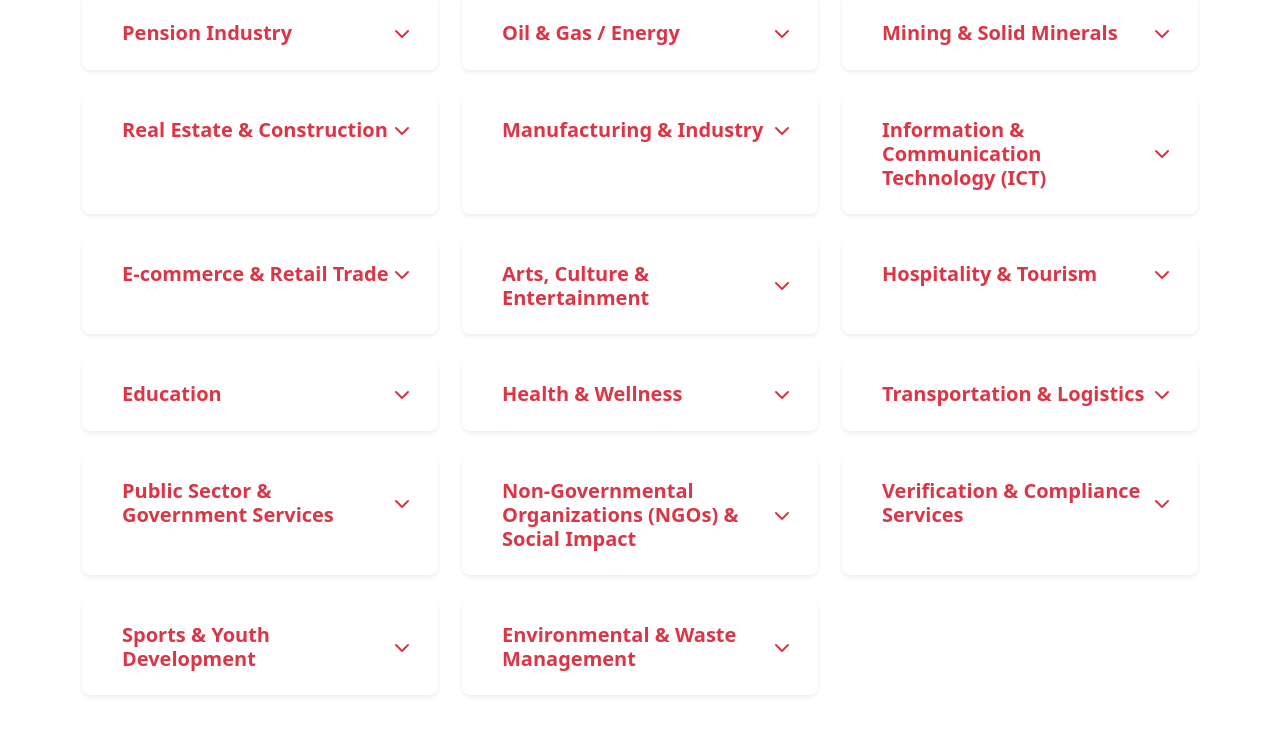
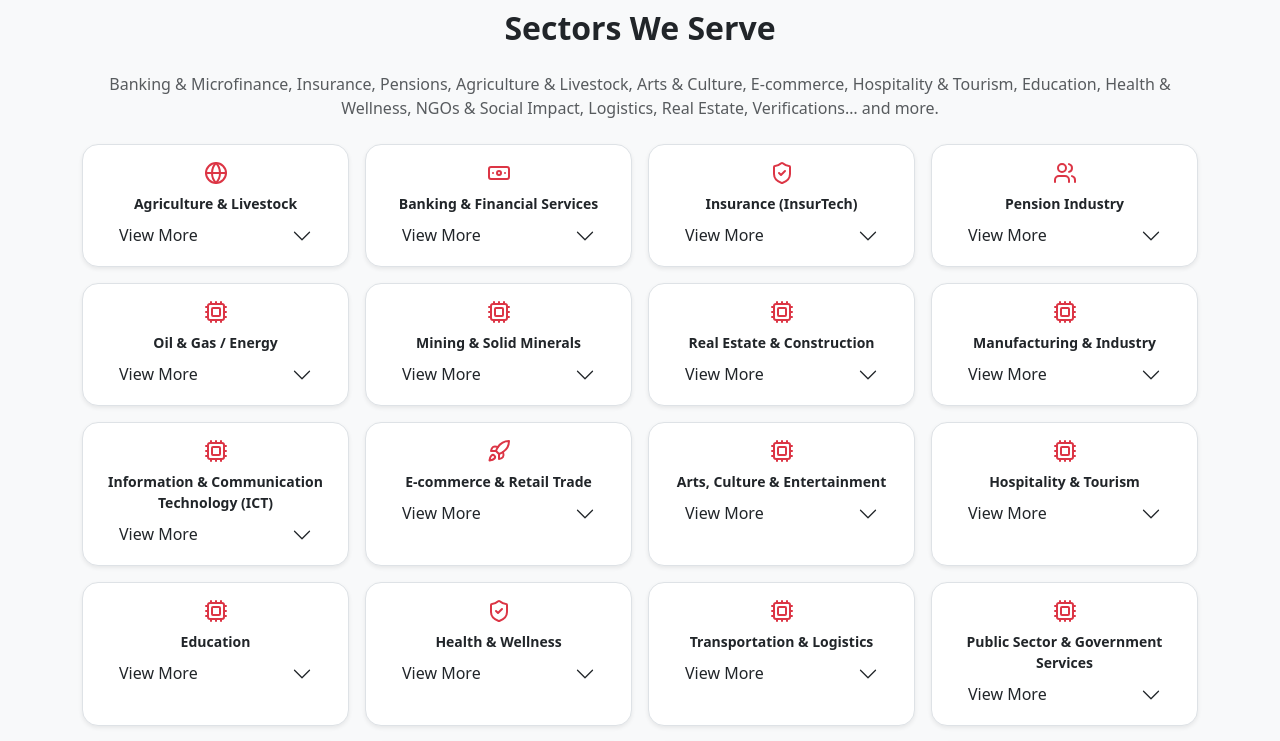
Before and after one commit to abrahamisaiah129/ddsa, a React (Vite) app in the folder ddsa-general/: page / in a window 1280 px wide. Shown: the part 1780-2521 px from the top of the page. Built offline with nearby package versions, Linux system fonts and the light colour scheme.

Commit message:
cleaned the ui  for sector componenent

```diff
--- a/ddsa-general/src/pages/Home.jsx
+++ b/ddsa-general/src/pages/Home.jsx
@@ -1,150 +1,21 @@
 // eslint-disable-next-line no-unused-vars
-import { motion, AnimatePresence } from "framer-motion";
-import { ArrowRight, ShieldCheck, Users, Rocket, ChevronDown } from "lucide-react";
-import { useState } from "react";
+import { motion } from "framer-motion";
+import { ArrowRight, ShieldCheck, Users, Rocket, Cpu, Globe, Banknote } from "lucide-react";
 import imgHero from '../assets/Team work-pana.svg'
 import imgSection from '../assets/About us page-pana.svg'
 import techImg from "../assets/Digital transformation-pana.svg"
  import why from "../assets/Shrug-pana.svg"
  import img1 from  "../assets/Team work-pana.svg";
-import img2 from  "../assets/Creative team-pana.svg";
-import img3 from  "../assets/Partnership-pana.svg";
+ import img2 from "../assets/Creative team-pana.svg";
+import img3 from "../assets/Partnership-pana.svg";
+import SectorsOverview from "./sectorOverview";
 
-// hero images
+// https://storyset.com/illustration/team-work/pana
 const heroImg = imgHero;
 const sectionImg = imgSection;
-
-/** ======= SECTORS (FULL LIST WITH SUB-CATEGORIES) ======= */
-const sectors = [
-  {
-    id: 1,
-    name: "Agriculture & Livestock",
-    icon: "fas fa-tractor",
-    items: ["Crop farming", "Animal husbandry", "Fisheries & aquaculture", "Agro-processing"]
-  },
-  {
-    id: 2,
-    name: "Banking & Financial Services",
-    icon: "fas fa-university",
-    items: ["Commercial banks", "Microfinance banks", "Fintech & mobile money", "Capital markets"]
-  },
-  {
-    id: 3,
-    name: "Insurance (Insurtech)",
-    icon: "fas fa-shield-alt",
-    items: ["Life insurance", "General insurance", "Health insurance", "Micro-insurance"]
-  },
-  {
-    id: 4,
-    name: "Pension Industry",
-    icon: "fas fa-piggy-bank",
-    items: ["Pension Fund Administrators (PFAs)", "Pension Fund Custodians (PFCs)", "Retirement Savings Accounts (RSA)"]
-  },
-  {
-    id: 5,
-    name: "Oil & Gas / Energy",
-    icon: "fas fa-oil-can",
-    items: ["Upstream (exploration & production)", "Midstream (processing, transport)", "Downstream (distribution & marketing)", "Renewable energy & power generation"]
-  },
-  {
-    id: 6,
-    name: "Mining & Solid Minerals",
-    icon: "fas fa-gem",
-    items: ["Gold, coal, limestone, bitumen, iron ore, etc."]
-  },
-  {
-    id: 7,
-    name: "Real Estate & Construction",
-    icon: "fas fa-building",
-    items: ["Property development", "Housing", "Infrastructure construction", "Facility management"]
-  },
-  {
-    id: 8,
-    name: "Manufacturing & Industry",
-    icon: "fas fa-industry",
-    items: ["Cement, steel, and building materials", "Food & beverages", "Textiles, leather, and apparel", "Consumer goods"]
-  },
-  {
-    id: 9,
-    name: "Information & Communication Technology (ICT)",
-    icon: "fas fa-laptop-code",
-    items: ["Telecoms", "Software & app development", "Data services", "Digital platforms"]
-  },
-  {
-    id: 10,
-    name: "E-commerce & Retail Trade",
-    icon: "fas fa-shopping-cart",
-    items: ["Online marketplaces", "Wholesale & retail distribution"]
-  },
-  {
-    id: 11,
-    name: "Arts, Culture & Entertainment",
-    icon: "fas fa-film",
-    items: ["Nollywood (film)", "Music", "Theatre, fashion, cultural tourism"]
-  },
-  {
-    id: 12,
-    name: "Hospitality & Tourism",
-    icon: "fas fa-hotel",
-    items: ["Hotels, restaurants, resorts", "Domestic & international tourism"]
-  },
-  {
-    id: 13,
-    name: "Education",
-    icon: "fas fa-graduation-cap",
-    items: ["Basic, secondary, tertiary", "EdTech (digital learning platforms)", "Vocational & skills training"]
-  },
-  {
-    id: 14,
-    name: "Health & Wellness",
-    icon: "fas fa-heartbeat",
-    items: ["Hospitals, clinics", "Pharmaceuticals & biotech", "Telemedicine", "Health insurance"]
-  },
-  {
-    id: 15,
-    name: "Transportation & Logistics",
-    icon: "fas fa-truck",
-    items: ["Road, rail, air, maritime", "Delivery services", "Supply chain & warehousing"]
-  },
-  {
-    id: 16,
-    name: "Public Sector & Government Services",
-    icon: "fas fa-landmark",
-    items: ["Civil service", "Security & defense", "Public administration"]
-  },
-  {
-    id: 17,
-    name: "Non-Governmental Organizations (NGOs) & Social Impact",
-    icon: "fas fa-handshake-angle",
-    items: ["Humanitarian services", "Development projects", "Non-profits & donor agencies"]
-  },
-  {
-    id: 18,
-    name: "Verification & Compliance Services",
-    icon: "fas fa-id-card",
-    items: ["KYC (BVN/NIN)", "Utility/address verification", "Employment/asset verification", "Corporate records (CAC)"]
-  },
-  {
-    id: 19,
-    name: "Sports & Youth Development",
-    icon: "fas fa-futbol",
-    items: ["Football, athletics", "Sports academies & events"]
-  },
-  {
-    id: 20,
-    name: "Environmental & Waste Management",
-    icon: "fas fa-recycle",
-    items: ["Recycling", "Sanitation services", "Renewable energy"]
-  },
-];
+// the new linkhttps://storyset.com/illustration/team-work/pana
 
 export default function Home() {
-  const [openSector, setOpenSector] = useState(null);
-
-  const toggleSector = (id) => {
-    setOpenSector(openSector === id ? null : id);
-  };
-
   return (
     <>
       {/* HERO */}
@@ -161,13 +32,31 @@ export default function Home() {
                 Direct Digital Sales Agent
               </motion.h1>
               <motion.h2
-                className="h3 fw-bold border-start border-danger mt-2 lead text-dark mt-2 border-start border-4 ps-3"
+                className="h3 fw-bold border-start border-danger mt-2 lead  text-dark mt-2 border-start border-4  ps-3"
                 initial={{ y: 30, opacity: 0 }}
                 animate={{ y: 0, opacity: 1 }}
                 transition={{ delay: 0.1, duration: 0.6 }}
               >
                 All-Sector Agent Network System
               </motion.h2>
+              {/* <motion.p
+                className="lead fw-bold text-dark mt-2 border-start border-4  ps-3"
+                initial={{ y: 30, opacity: 0 }}
+                animate={{ y: 0, opacity: 1 }}
+                transition={{ delay: 0.2, duration: 0.6 }}
+              >
+                All Sectors. Many Agents. One Dashboard.
+              </motion.p> */}
+
+              {/* <motion.p
+                className="mt-3 text-muted"
+                initial={{ y: 20, opacity: 0 }}
+                animate={{ y: 0, opacity: 1 }}
+                transition={{ delay: 0.3 }}
+              >
+                Empowering People. Driving Growth. Creating Jobs.<br/>
+                Vision: <strong>50M jobs in Nigeria</strong> & <strong>350M in Africa</strong> in 5 years.
+              </motion.p> */}
 
               <motion.div
                 className="d-flex gap-2 mt-3"
@@ -175,9 +64,12 @@ export default function Home() {
                 animate={{ opacity: 1 }}
                 transition={{ delay: 0.4 }}
               >
+                {/* <a href="/signup" className="btn btn-danger btn-lg"> */}
                 <a href="*" className="btn btn-danger btn-lg">
                   Become an Agent <ArrowRight size={18} className="ms-1" />
                               </a>
+
+                {/* <a href="/partners" className="btn btn-outline-danger btn-lg"></a> */}
                 <a href="*" className="btn btn-outline-danger btn-lg">
                   Partner with Us
                 </a>
@@ -200,6 +92,26 @@ export default function Home() {
             </div>
           </div>
         </div>
+      </section>
+
+      {/* ADDITIONAL VISUAL BREAK */}
+      <section className="py-5">
+        {/* ADD THIS STYLISH LINE HERE */}
+        <div className="container">
+          <div className="bg-danger rounded-pill my-5 mx-auto" style={{ height: "4px", maxWidth: "100px" }}></div>
+        </div>
+
+          {/* <div className="container text-center">
+          <motion.img
+            src="https://images.unsplash.com/photo-1522202176988-66273c2fd55f?q=80&w=1600&auto=format&fit=crop"
+            alt="DDSA Professional Network"
+            className="rounded-4 shadow-lg w-75"
+            initial={{ scale: 0.9, opacity: 0 }}
+            whileInView={{ scale: 1, opacity: 1 }}
+            transition={{ duration: 0.6 }}
+            viewport={{ once: true }}
+          />
+        </div> */}
       </section>
 
       {/* ABOUT */}
@@ -238,7 +150,7 @@ export default function Home() {
             ].map((c, i) => (
               <div key={i} className="col-md-4">
                 <motion.div
-                  className="card h-100 border-0 shadow-sm rounded-4"
+                  className="card h-100 border-0 shadow-sm hover-lift rounded-4"
                   initial={{ y: 20, opacity: 0 }}
                   whileInView={{ y: 0, opacity: 1 }}
                   viewport={{ once: true, amount: 0.3 }}
@@ -257,60 +169,170 @@ export default function Home() {
         </div>
       </section>
 
-      {/* SECTORS (COLLAPSIBLE) */}
-      <section id="sectors" className="py-5 bg-white">
+      {/* SECTORS */}
+     <section id="sectors" className="py-5 bg-light">
   <div className="container">
-          <h2 className="text-center mb-4 fw-bold text-danger">Our Sectors</h2>
+    <h2 className="fw-bold text-center mb-4">Sectors We Serve</h2>
+    <p className="text-center text-muted mb-4">
+      Banking & Microfinance, Insurance, Pensions, Agriculture & Livestock, Arts & Culture, E-commerce,
+      Hospitality & Tourism, Education, Health & Wellness, NGOs & Social Impact, Logistics, Real Estate,
+      Verifications… and more.
+    </p>
 
-          <div className="row g-4">
-            {sectors.map((sector, index) => (
+    <div className="row g-3 text-center">
+      {[
+        {
+          label: "Agriculture & Livestock",
+          icon: <Globe />,
+          items: ["Crop farming", "Animal husbandry", "Fisheries & aquaculture", "Agro-processing"],
+        },
+        {
+          label: "Banking & Financial Services",
+          icon: <Banknote />,
+          items: ["Commercial banks", "Microfinance banks", "Fintech & mobile money", "Capital markets"],
+        },
+        {
+          label: "Insurance (InsurTech)",
+          icon: <ShieldCheck />,
+          items: ["Life insurance", "General insurance", "Health insurance", "Micro-insurance"],
+        },
+        {
+          label: "Pension Industry",
+          icon: <Users />,
+          items: ["Pension Fund Administrators (PFAs)", "Pension Fund Custodians (PFCs)", "Retirement Savings Accounts (RSA)"],
+        },
+        {
+          label: "Oil & Gas / Energy",
+          icon: <Cpu />,
+          items: ["Upstream (exploration & production)", "Midstream (processing, transport)", "Downstream (distribution & marketing)", "Renewable energy & power generation"],
+        },
+        {
+          label: "Mining & Solid Minerals",
+          icon: <Cpu />,
+          items: ["Gold, coal, limestone, bitumen, iron ore, etc."],
+        },
+        {
+          label: "Real Estate & Construction",
+          icon: <Cpu />,
+          items: ["Property development", "Housing", "Infrastructure construction", "Facility management"],
+        },
+        {
+          label: "Manufacturing & Industry",
+          icon: <Cpu />,
+          items: ["Cement, steel, and building materials", "Food & beverages", "Textiles, leather, and apparel", "Consumer goods"],
+        },
+        {
+          label: "Information & Communication Technology (ICT)",
+          icon: <Cpu />,
+          items: ["Telecoms", "Software & app development", "Data services", "Digital platforms"],
+        },
+        {
+          label: "E-commerce & Retail Trade",
+          icon: <Rocket />,
+          items: ["Online marketplaces", "Wholesale & retail distribution"],
+        },
+        {
+          label: "Arts, Culture & Entertainment",
+          icon: <Cpu />,
+          items: ["Nollywood (film)", "Music", "Theatre, fashion, cultural tourism"],
+        },
+        {
+          label: "Hospitality & Tourism",
+          icon: <Cpu />,
+          items: ["Hotels, restaurants, resorts", "Domestic & international tourism"],
+        },
+        {
+          label: "Education",
+          icon: <Cpu />,
+          items: ["Basic, secondary, tertiary", "EdTech (digital learning platforms)", "Vocational & skills training"],
+        },
+        {
+          label: "Health & Wellness",
+          icon: <ShieldCheck />,
+          items: ["Hospitals, clinics", "Pharmaceuticals & biotech", "Telemedicine", "Health insurance"],
+        },
+        {
+          label: "Transportation & Logistics",
+          icon: <Cpu />,
+          items: ["Road, rail, air, maritime", "Delivery services", "Supply chain & warehousing"],
+        },
+        {
+          label: "Public Sector & Government Services",
+          icon: <Cpu />,
+          items: ["Civil service", "Security & defense", "Public administration"],
+        },
+        {
+          label: "Non-Governmental Organizations (NGOs) & Social Impact",
+          icon: <Cpu />,
+          items: ["Humanitarian services", "Development projects", "Non-profits & donor agencies"],
+        },
+        {
+          label: "Verification & Compliance Services",
+          icon: <Cpu />,
+          items: ["KYC (BVN/NIN)", "Utility/address verification", "Employment/asset verification", "Corporate records (CAC)"],
+        },
+        {
+          label: "Sports & Youth Development",
+          icon: <Cpu />,
+          items: ["Football, athletics", "Sports academies & events"],
+        },
+        {
+          label: "Environmental & Waste Management",
+          icon: <Cpu />,
+          items: ["Recycling", "Sanitation services", "Renewable energy"],
+        },
+      ].map((s, i) => (
+        <div key={i} className="col-6 col-md-4 col-lg-3">
           <motion.div
-                key={sector.id}
-                className="col-md-6 col-lg-4"
-                initial={{ opacity: 0, y: 40 }}
-                whileInView={{ opacity: 1, y: 0 }}
-                transition={{ duration: 0.5, delay: index * 0.05 }}
-                viewport={{ once: true, amount: 0.2 }}
+            className="p-3 border rounded-4 bg-white shadow-sm h-100"
+            initial={{ scale: 0.95, opacity: 0 }}
+            whileInView={{ scale: 1, opacity: 1 }}
+            viewport={{ once: true, amount: 0.3 }}
           >
+            <div className="text-danger mb-2 d-flex justify-content-center">{s.icon}</div>
+            <div className="small fw-semibold mb-2">{s.label}</div>
+
+            {/* Accordion Toggle */}
+            {s.items && s.items.length > 0 && (
+              <div className="accordion accordion-flush" id={`accordion-${i}`}>
+                <div className="accordion-item border-0">
+                  <h2 className="accordion-header">
+                    <button
+                      className="accordion-button collapsed small py-1"
+                      type="button"
+                      data-bs-toggle="collapse"
+                      data-bs-target={`#collapse-${i}`}
+                      aria-expanded="false"
+                      aria-controls={`collapse-${i}`}
+                    >
+                      View More
+                    </button>
+                  </h2>
                   <div
-                  className="card h-100 shadow-sm border-0 rounded-3 p-4"
-                  style={{ cursor: "pointer" }}
-                  onClick={() => toggleSector(sector.id)}
+                    id={`collapse-${i}`}
+                    className="accordion-collapse collapse"
+                    data-bs-parent={`#accordion-${i}`}
                   >
-                  <div className="d-flex justify-content-between align-items-center">
-                    <div className="d-flex align-items-center gap-3">
-                      <i className={`${sector.icon} fa-2x text-danger`} />
-                      <h5 className="fw-bold mb-0 text-danger">{sector.name}</h5>
+                    <div className="accordion-body small text-start">
+                      <ul className="list-unstyled mb-0">
+                        {s.items.map((item, idx) => (
+                          <li key={idx} className="text-muted">
+                            • {item}
+                          </li>
+                        ))}
+                      </ul>
                     </div>
-                    <motion.div
-                      animate={{ rotate: openSector === sector.id ? 180 : 0 }}
-                      transition={{ duration: 0.3 }}
-                    >
-                      <ChevronDown className="text-danger" />
+                  </div>
+                </div>
+              </div>
+            )}
           </motion.div>
         </div>
-
-                  <AnimatePresence>
-                    {openSector === sector.id && (
-                      <motion.ul
-                        className="list-unstyled small text-muted mt-3 mb-0"
-                        initial={{ height: 0, opacity: 0 }}
-                        animate={{ height: "auto", opacity: 1 }}
-                        exit={{ height: 0, opacity: 0 }}
-                        transition={{ duration: 0.4 }}
-                      >
-                        {sector.items.map((item, i) => (
-                          <li key={i}>• {item}</li>
-                        ))}
-                      </motion.ul>
-                    )}
-                  </AnimatePresence>
-                </div>
-              </motion.div>
       ))}
     </div>
   </div>
 </section>
+
 
       {/* TECHNOLOGY */}
       <section id="technology" className="py-5">
@@ -325,6 +347,9 @@ export default function Home() {
                 <li>Gamified agent dashboard.</li>
                 <li>Omni-channel access (Web, Mobile, WhatsApp).</li>
               </ul>
+              {/* <a href="/technology" className="btn btn-outline-danger">
+                See the Tech
+              </a> */}
             </div>
             <div className="col-lg-6">
               <img
@@ -357,6 +382,7 @@ export default function Home() {
                 <li>Scalable, secure technology.</li>
                 <li>Current valuation: <b>$2M</b> (high-growth trajectory).</li>
               </ul>
+              {/* <a href="/why" className="btn btn-danger">Learn More</a> */}
             </div>
           </div>
         </div>
@@ -370,7 +396,9 @@ export default function Home() {
             🌐 www.ddsa-live.com &nbsp;•&nbsp; 📧 info@ddsa-live.com &nbsp;•&nbsp; 📍 Lagos, Nigeria
           </p>
           <div className="d-flex justify-content-center gap-2">
+            {/* <a href="/partners" className="btn btn-outline-danger">Partner with DDSA</a> */}
             <a href="*" className="btn btn-outline-danger">Partner with DDSA</a>
+            {/* <a href="/signup" className="btn btn-danger">Become an Agent</a> */}
             <a href="*" className="btn btn-danger">Become an Agent</a>
           </div>
         </div>
```
Lines whose indentation alone changed are shown as unchanged.
